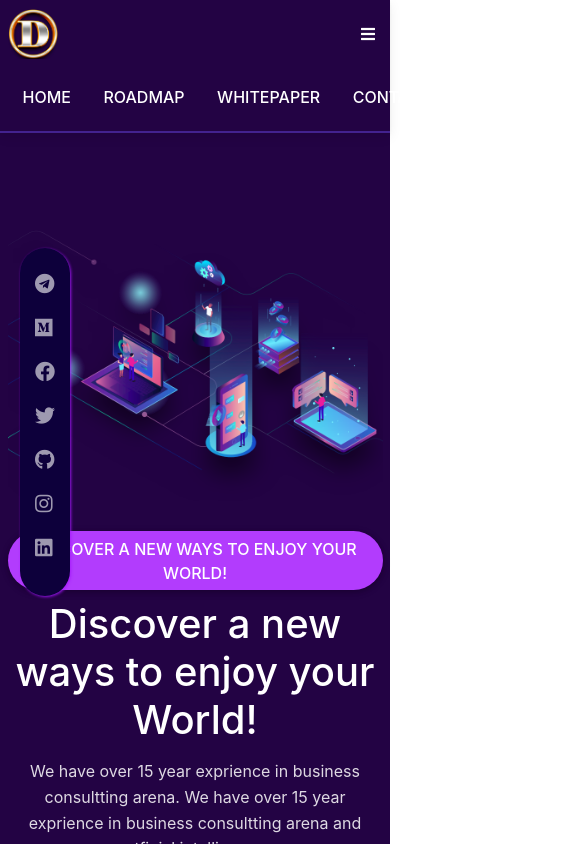
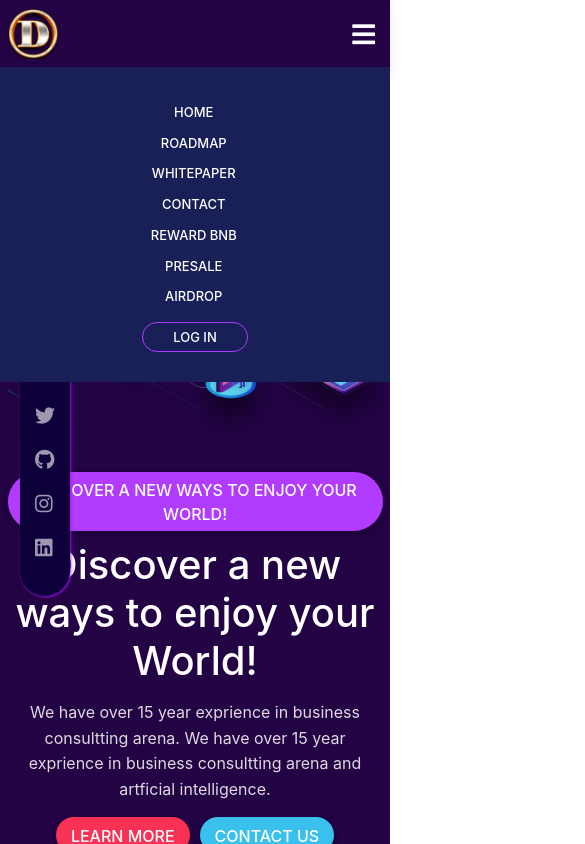
Before and after one commit to ufogreys/airdrop_crypto_reactjs, a React (Create React App) app: page / in a window 390 px wide. Both pictures are taken after a click on the button 368 px from the left and 33 px from the top of the page. Shown: the top 844 px of the page, 585 px wide, since content can reach past the window. Built offline with nearby package versions, Linux system fonts and the light colour scheme.

Commit message:
header responsive fixing

```diff
--- a/src/Layout/Navbar.js
+++ b/src/Layout/Navbar.js
@@ -10,7 +10,7 @@ function Navbar(props) {
         {
             id: 2,
             name: 'Roadmap',
-            link: '#'
+            link: '#RoadMap'
         },
         {
             id: 3,
@@ -20,7 +20,7 @@ function Navbar(props) {
         {
             id: 4,
             name: 'Contact',
-            link: '#'
+            link: '#ContactUs'
         },
         {
             id: 5,
@@ -40,7 +40,7 @@ function Navbar(props) {
 
     ]
     return (
-        <nav className="navbar navbar-expand-lg navbar-dark bg-dark">
+        <nav className="navbar navbar-expand-lg navbar-dark bg-dark" id="nav">
             {/* <!-- Container wrapper --> */}
             <div className="container">
                 {/* <!-- Navbar brand --> */}
@@ -64,7 +64,7 @@ function Navbar(props) {
                     aria-expanded="false"
                     aria-label="Toggle navigation"
                 >
-                    <i className="fas fa-bars"></i>
+                    <i className="fas fa-bars fa-2x"></i>
                 </button>
 
                 {/* <!-- Collapsible wrapper --> */}
@@ -74,12 +74,12 @@ function Navbar(props) {
                     </ul>
                     {/* <!-- Left links --> */}
 
-                    <div className="d-flex align-items-center">
+                    <div className="d-flex align-items-center mobile_design_navbar">
                         {navLinks.map(v=> {
                             return <a href={v.link} key={v.id} className="btn btn-muted me-1 shadow-0 text-white"> {v.name} </a>
                         })}
-                        <button type="button" className="btn btn-primary px-3">
-                            Login
+                        <button type="button" className="btn btn-outline-secondary px-5 mt-3 mt-lg-0 rounded-pill">
+                            Log in
                         </button>
                     </div>
                 </div>
--- a/src/static/css/App.css
+++ b/src/static/css/App.css
@@ -31,9 +31,28 @@
   color: #fff;
 }
 
-#CryptoAirdropApp nav.navbar {
+#CryptoAirdropApp #nav.navbar {
   background: #230344 !important;
   border-bottom: 2px solid rgba(115, 80, 254, 0.4);
+}
+
+#CryptoAirdropApp #nav.navbar a, #CryptoAirdropApp #nav.navbar button {
+  font-size: 1.3rem;
+}
+
+@media (max-width: 992px) {
+  #CryptoAirdropApp #nav.navbar .mobile_design_navbar {
+    position: absolute;
+    display: block !important;
+    width: 100%;
+    left: 0px;
+    background: #192057;
+    text-align: center;
+    padding: 3rem;
+  }
+  #CryptoAirdropApp #nav.navbar .mobile_design_navbar a {
+    display: block;
+  }
 }
 
 #CryptoAirdropApp .section_title_design {
--- a/src/static/css/App.scss
+++ b/src/static/css/App.scss
@@ -29,9 +29,26 @@ $cyan: #00e4ff;
   * {
     color: #fff;
   }
-nav.navbar{
+#nav.navbar{
   background: #230344!important;
   border-bottom: 2px solid rgba(115, 80, 254, 0.4);
+  a,button{
+    font-size: 1.3rem;
+  }
+  @media (max-width: 992px){
+    .mobile_design_navbar{
+      position: absolute;
+      display: block!important;
+      width: 100%;
+      left: 0px;
+      background: #192057;
+      text-align: center;
+      padding: 3rem;
+      a{
+        display: block;
+      }
+    }
+  }
 }
   // .........Global Components............
 
```
Also changed, not shown: 1 other file (tests, documents, lock files or other folders).
